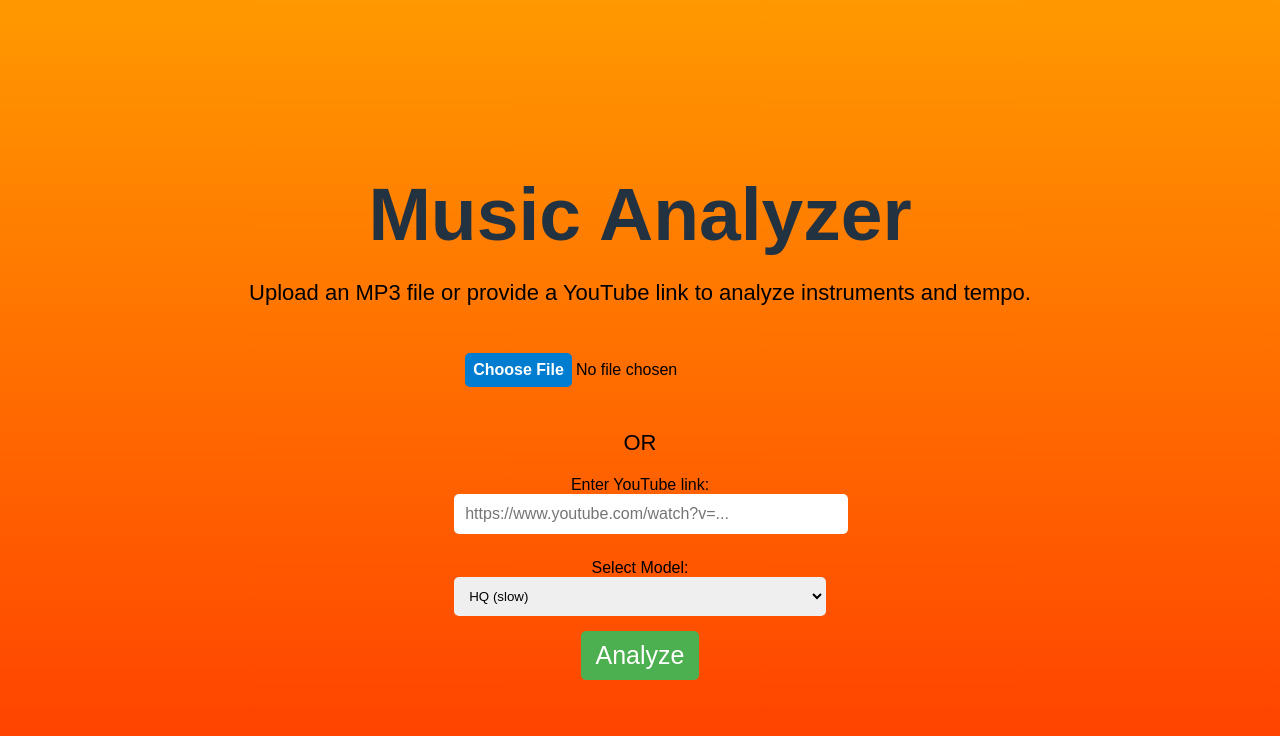
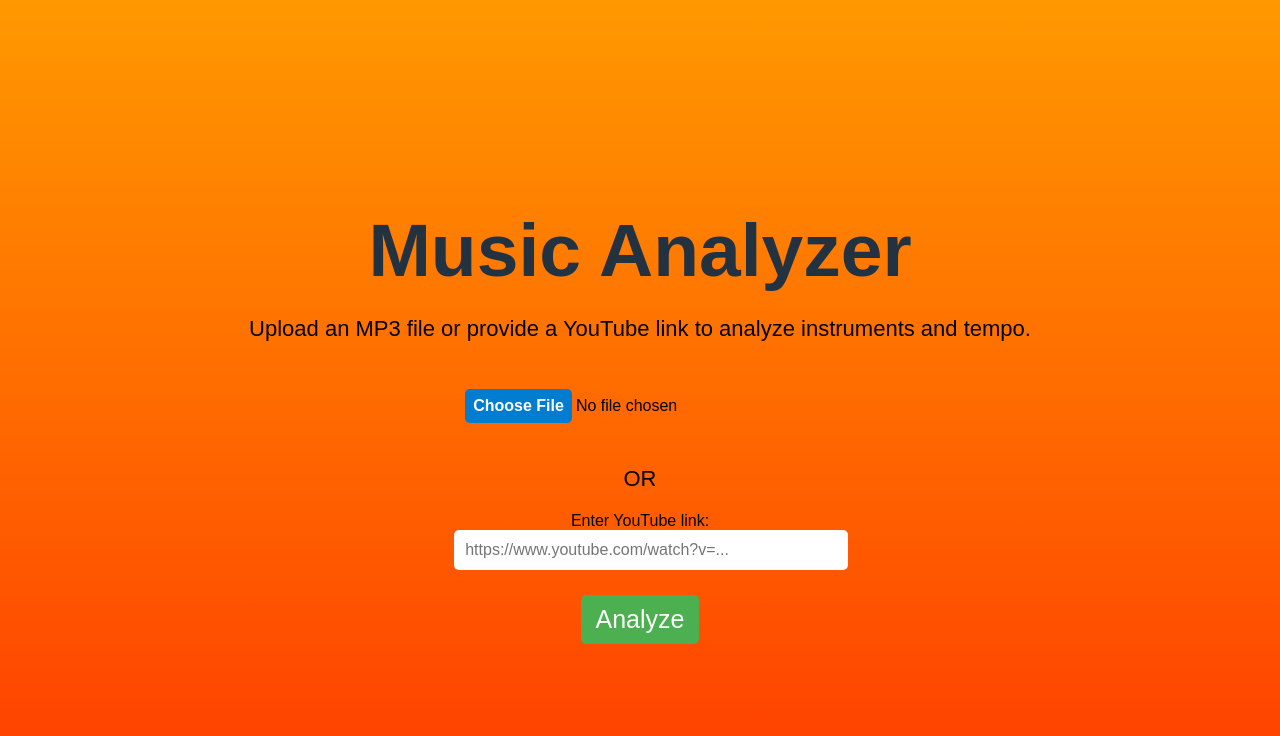
Before and after one commit to StudentTraineeCenter/music-analyzer, a Flask app: page / in a window 1280 px wide. Shown: the top 736 px of the page. Run offline with Flask 3, Linux system fonts and the light colour scheme.

Commit message:
deleted choose model

```diff
--- a/Templates/index.html
+++ b/Templates/index.html
@@ -70,14 +70,6 @@
             <input type="url" id="youtubeLink" name="youtubeLink" placeholder="https://www.youtube.com/watch?v=...">
         </div>
 
-        <div class="input-group">
-            <label for="demucsModel">Select Model:</label>
-            <select id="demucsModel" name="demucsModel">
-                <option value="mdx_extra">HQ (slow)</option>
-                <option value="mdx_extra_q">Standard (fast)</option>
-            </select>
-        </div>
-
         <div>
             <button type="submit">Analyze</button>
         </div>
```
